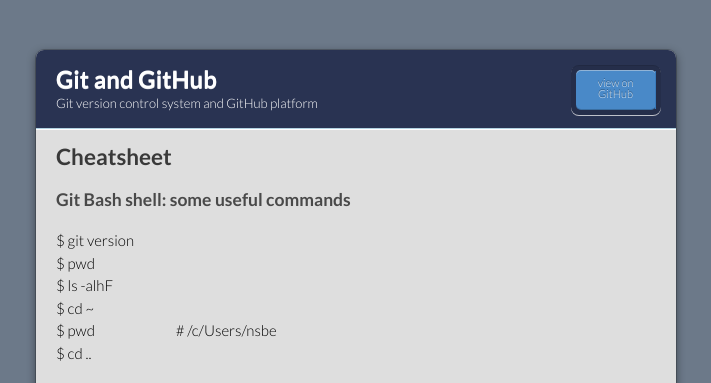
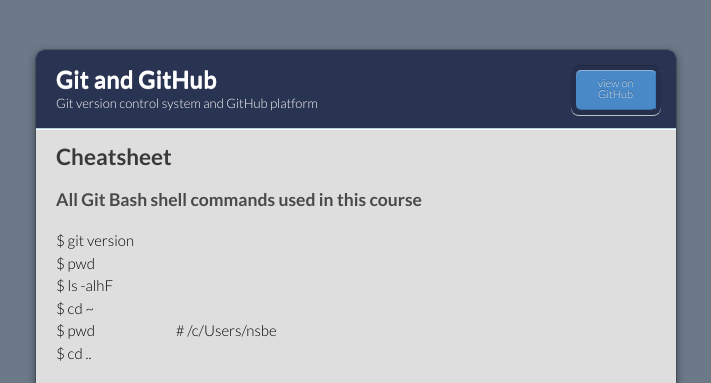
Before and after one commit to acdse/ud775, a Jekyll site: the page built from pages/cheatsheet.md, in a window 1280 px wide. Shown: the top 383 px of the page, without its empty margins (284-995 px from the left). Built offline with Jekyll 4.4.1, drawn with Linux system fonts in a browser that asks for light colours; our own code applies the rules of GitHub Pages for plain Markdown files.

Commit message:
Update cheatsheet.md

```diff
--- a/pages/cheatsheet.md
+++ b/pages/cheatsheet.md
@@ -4,7 +4,7 @@ layout: default
 
 ## Cheatsheet
 
-### Git Bash shell: some useful commands
+### All Git Bash shell commands used in this course
 
 $ git version <br />
 $ pwd <br />
```
